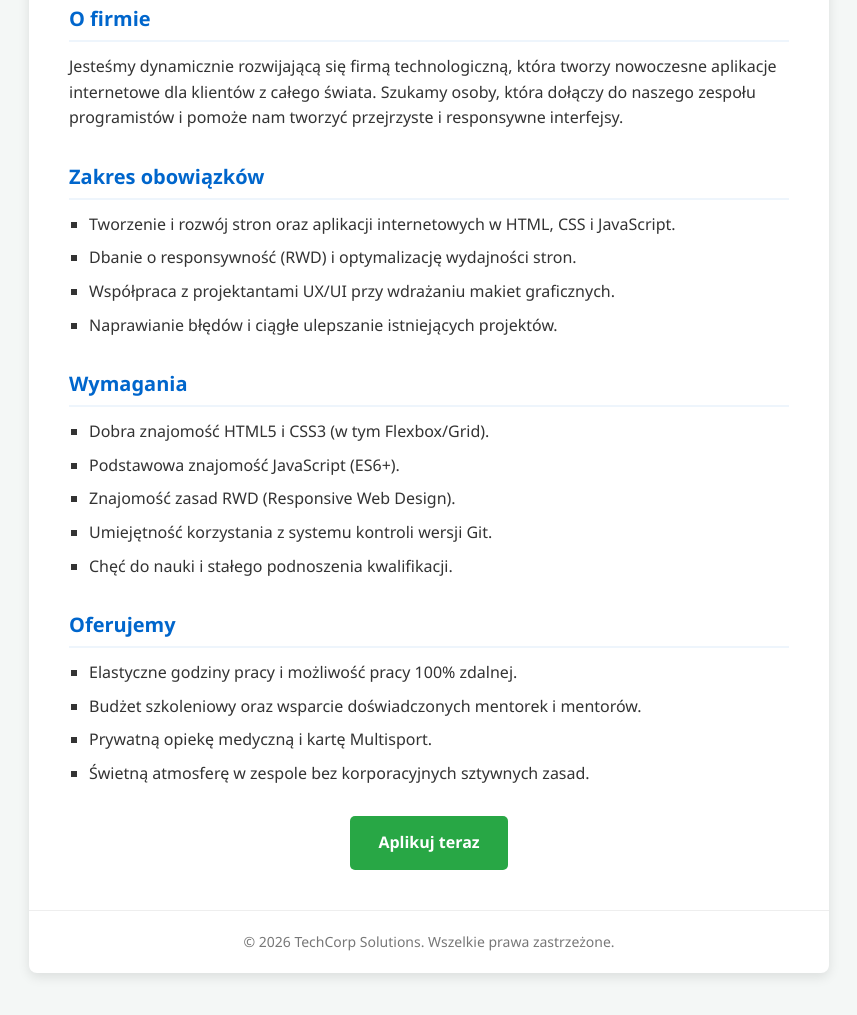
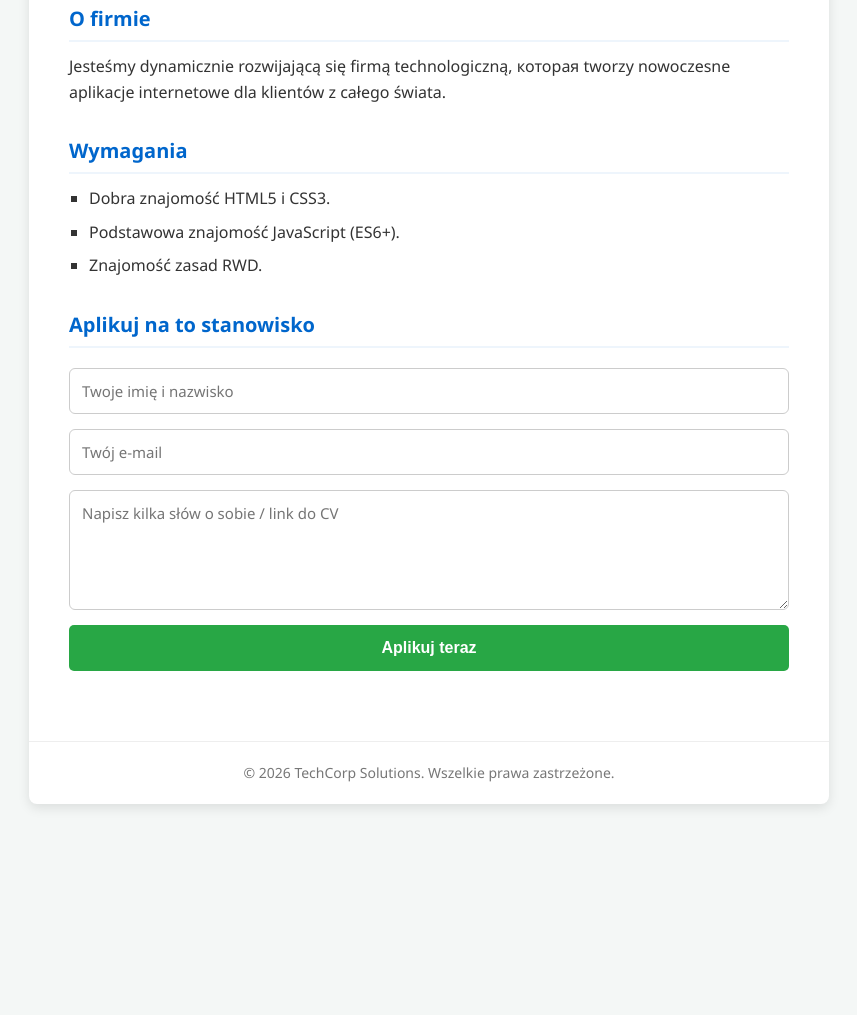
Before and after one commit to aarik4444/oferta-pracy, a plain HTML site: page oferta_pracy.html in a window 1280 px wide. Shown: the part 303-1318 px from the top of the page, without its empty margins (211-1068 px from the left). After the commit the page ends 1167 px from the top, so only its background shows below. Drawn offline with Linux system fonts and the light colour scheme.

Commit message:
Update oferta_pracy.html

```diff
--- a/oferta_pracy.html
+++ b/oferta_pracy.html
@@ -88,16 +88,38 @@
             margin-bottom: 8px;
         }
 
+        /* Поля формы */
+        .apply-form {
+            display: flex;
+            flex-direction: column;
+            gap: 15px;
+            margin-top: 20px;
+        }
+
+        .apply-form input,
+        .apply-form textarea {
+            width: 100%;
+            padding: 12px;
+            border: 1px solid #ccc;
+            border-radius: 6px;
+            font-size: 15px;
+            font-family: inherit;
+        }
+
+        .apply-form textarea {
+            resize: vertical;
+            height: 120px;
+        }
+
         .apply-btn {
-            display: inline-block;
             background-color: #28a745;
             color: white;
-            text-decoration: none;
+            border: none;
             padding: 14px 28px;
             font-size: 16px;
             font-weight: bold;
             border-radius: 5px;
-            text-align: center;
+            cursor: pointer;
             transition: background-color 0.2s ease;
         }
 
@@ -116,11 +138,6 @@
         @media (max-width: 600px) {
             header, .job-details, .content {
                 padding: 20px;
-            }
-
-            .apply-btn {
-                display: block;
-                width: 100%;
             }
         }
     </style>
@@ -142,42 +159,29 @@
         <div class="content">
             <div class="section">
                 <h2>O firmie</h2>
-                <p>Jesteśmy dynamicznie rozwijającą się firmą technologiczną, która tworzy nowoczesne aplikacje internetowe dla klientów z całego świata. Szukamy osoby, która dołączy do naszego zespołu programistów i pomoże nam tworzyć przejrzyste i responsywne interfejsy.</p>
-            </div>
-
-            <div class="section">
-                <h2>Zakres obowiązków</h2>
-                <ul>
-                    <li>Tworzenie i rozwój stron oraz aplikacji internetowych w HTML, CSS i JavaScript.</li>
-                    <li>Dbanie o responsywność (RWD) i optymalizację wydajności stron.</li>
-                    <li>Współpraca z projektantami UX/UI przy wdrażaniu makiet graficznych.</li>
-                    <li>Naprawianie błędów i ciągłe ulepszanie istniejących projektów.</li>
-                </ul>
+                <p>Jesteśmy dynamicznie rozwijającą się firmą technologiczną, которая tworzy nowoczesne aplikacje internetowe dla klientów z całego świata.</p>
             </div>
 
             <div class="section">
                 <h2>Wymagania</h2>
                 <ul>
-                    <li>Dobra znajomość HTML5 i CSS3 (w tym Flexbox/Grid).</li>
+                    <li>Dobra znajomość HTML5 i CSS3.</li>
                     <li>Podstawowa znajomość JavaScript (ES6+).</li>
-                    <li>Znajomość zasad RWD (Responsive Web Design).</li>
-                    <li>Umiejętność korzystania z systemu kontroli wersji Git.</li>
-                    <li>Chęć do nauki i stałego podnoszenia kwalifikacji.</li>
+                    <li>Znajomość zasad RWD.</li>
                 </ul>
             </div>
 
             <div class="section">
-                <h2>Oferujemy</h2>
-                <ul>
-                    <li>Elastyczne godziny pracy i możliwość pracy 100% zdalnej.</li>
-                    <li>Budżet szkoleniowy oraz wsparcie doświadczonych mentorek i mentorów.</li>
-                    <li>Prywatną opiekę medyczną i kartę Multisport.</li>
-                    <li>Świetną atmosferę w zespole bez korporacyjnych sztywnych zasad.</li>
-                </ul>
-            </div>
+                <h2>Aplikuj na to stanowisko</h2>
 
-            <div style="text-align: center; margin-top: 30px;">
-                <a href="mailto:rekrutacja@example.com?subject=Aplikacja na stanowisko Frontend Developer" class="apply-btn">Aplikuj teraz</a>
+                <!-- ФОРМА ОТПРАВКИ -->
+                <form action="https://formspree.io/f/your-email@example.com" method="POST" class="apply-form">
+                    <input type="text" name="name" placeholder="Twoje imię i nazwisko" required>
+                    <input type="email" name="email" placeholder="Twój e-mail" required>
+                    <textarea name="message" placeholder="Napisz kilka słów o sobie / link do CV" required></textarea>
+                    <button type="submit" class="apply-btn">Aplikuj teraz</button>
+                </form>
+
             </div>
         </div>
 
```
